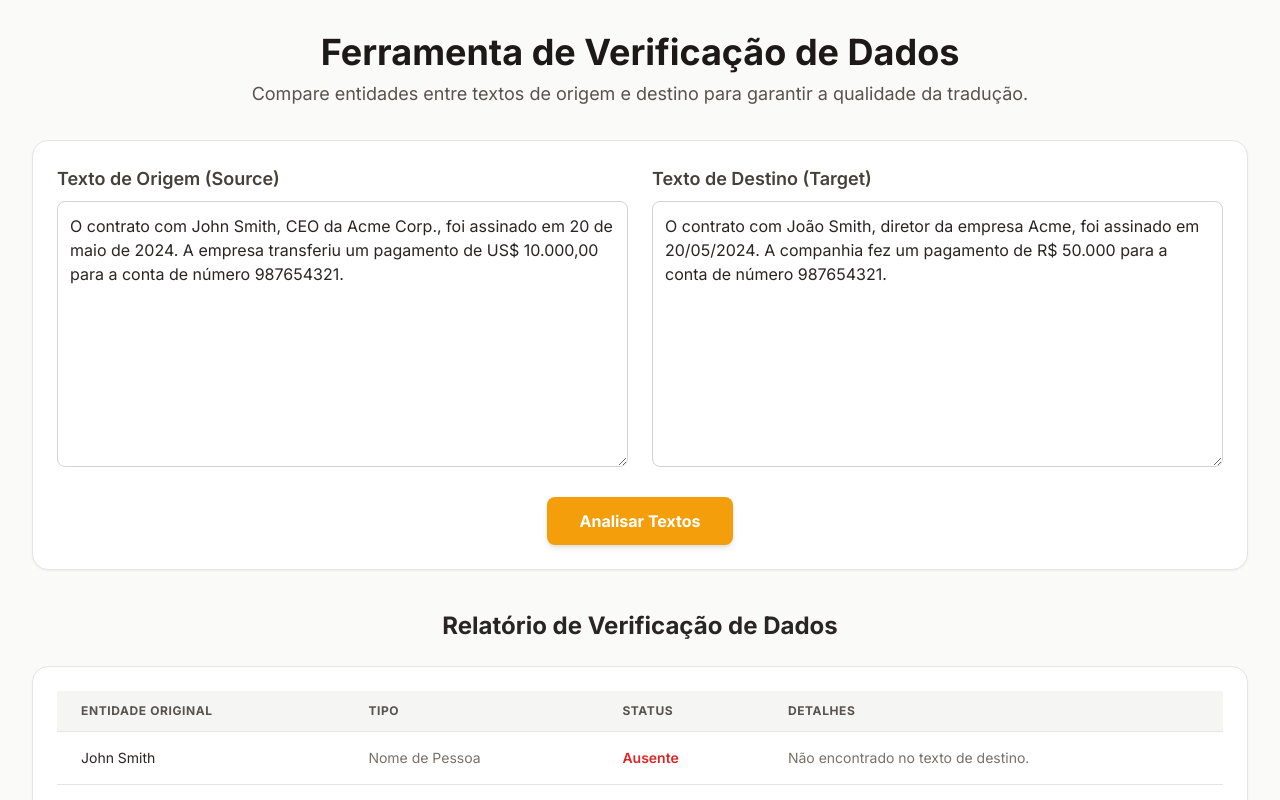
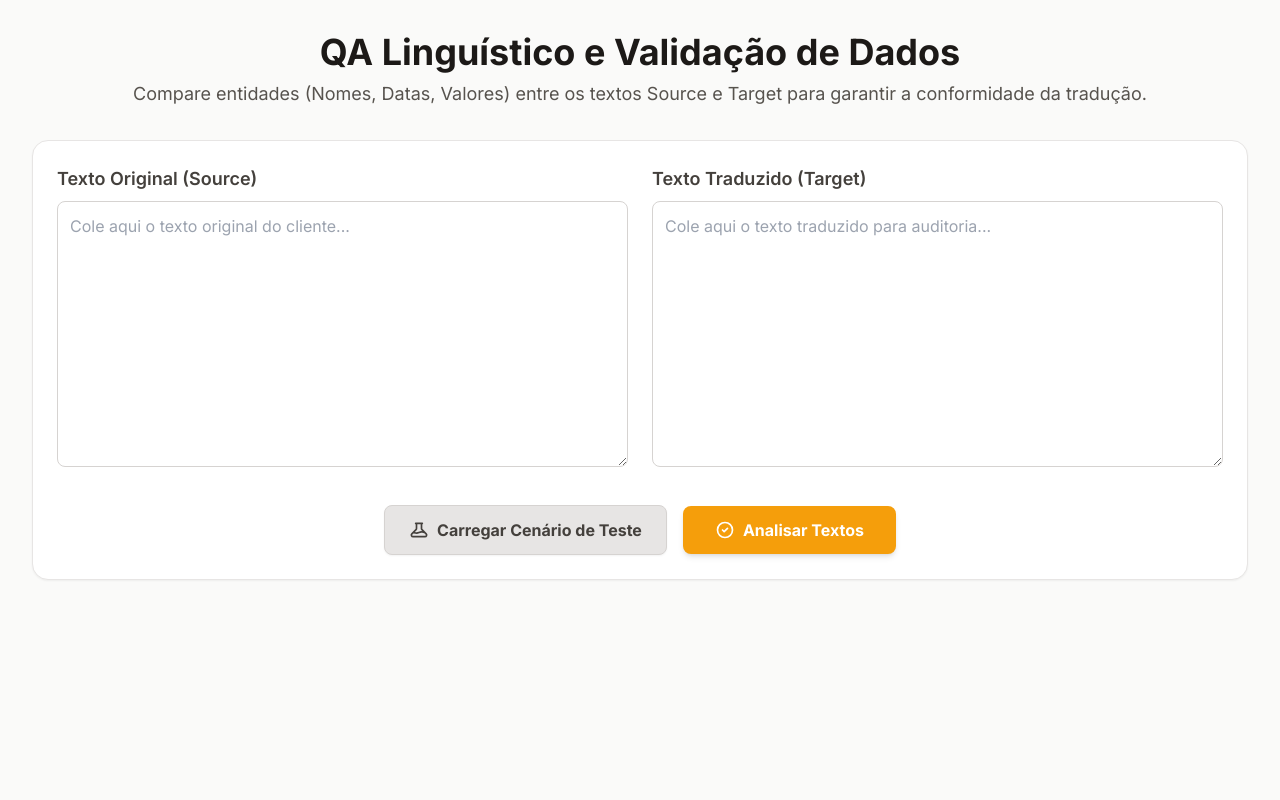
Before and after one commit to williammenezeskorn/project_linguistic, a plain HTML site: page index.html in a window 1280 px wide. Both pictures are taken after a click on the button "Analisar Textos". Shown: the top 800 px of the page. Drawn offline with nearby package versions, Linux system fonts and the light colour scheme.

Commit message:
Update title and labels for clarity and context

```diff
--- a/index.html
+++ b/index.html
@@ -3,19 +3,8 @@
 <head>
     <meta charset="UTF-8">
     <meta name="viewport" content="width=device-width, initial-scale=1.0">
-    <title>Verificador de Dados Multilíngues</title>
+    <title>Verificador de Dados Multilíngues - Korn Traduções</title>
     <script src="https://cdn.tailwindcss.com"></script>
-    <!-- Chosen Palette: Warm Neutrals -->
-    <!-- Application Structure Plan: The application is designed as a single-page tool with a clear, task-oriented workflow. It features a side-by-side input section for 'Source' and 'Target' texts, allowing for easy pasting and comparison. A prominent 'Analisar Textos' button triggers the core logic. Below the inputs, a dedicated results area appears dynamically. This area is split into two clear sections: a main comparison report presented in a table for detailed analysis, and a list of new data found only in the target text. This structure was chosen to directly mirror the user's mental model: provide data, get a comparison, and then see what's new. It's efficient, eliminates scrolling between different pages, and presents the complex analysis in a digestible, structured format. -->
-    <!-- Visualization & Content Choices:
-        - Report Info: Names, Orgs, Numbers, Dates from source/target texts.
-        - Goal: Compare entities, identify discrepancies, and find new data.
-        - Viz/Presentation Method: Textareas for input, an HTML table for the main report, and an unordered list for added data.
-        - Interaction: User pastes text and clicks a button. The report is generated dynamically in the DOM. Statuses in the table are color-coded for quick visual feedback.
-        - Justification: For this text-heavy, data-driven task, a tabular format is superior to graphical charts. It allows for precise display of text, status, and details, which is the core requirement. The simple button-click interaction makes the tool immediately usable without a learning curve.
-        - Library/Method: Vanilla JavaScript for all logic, Tailwind CSS for styling.
-    -->
-    <!-- CONFIRMATION: NO SVG graphics used. NO Mermaid JS used. -->
     <style>
         body {
             font-family: 'Inter', sans-serif;
@@ -24,7 +13,7 @@
         .status-variacao { color: #d97706; font-weight: 600; }
         .status-ausente { color: #dc2626; font-weight: 600; }
     </style>
-     <link rel="preconnect" href="https://fonts.googleapis.com">
+    <link rel="preconnect" href="https://fonts.googleapis.com">
     <link rel="preconnect" href="https://fonts.gstatic.com" crossorigin>
     <link href="https://fonts.googleapis.com/css2?family=Inter:wght@400;500;600;700&display=swap" rel="stylesheet">
 </head>
@@ -32,24 +21,31 @@
 
     <div class="container mx-auto p-4 sm:p-6 md:p-8">
         <header class="text-center mb-8">
-            <h1 class="text-3xl sm:text-4xl font-bold text-stone-900">Ferramenta de Verificação de Dados</h1>
-            <p class="mt-2 text-lg text-stone-600">Compare entidades entre textos de origem e destino para garantir a qualidade da tradução.</p>
+            <h1 class="text-3xl sm:text-4xl font-bold text-stone-900">QA Linguístico e Validação de Dados</h1>
+            <p class="mt-2 text-lg text-stone-600">Compare entidades (Nomes, Datas, Valores) entre os textos Source e Target para garantir a conformidade da tradução.</p>
         </header>
 
         <main>
             <div class="bg-white p-6 rounded-2xl shadow-sm border border-stone-200">
                 <div class="grid grid-cols-1 md:grid-cols-2 gap-6">
                     <div>
-                        <label for="sourceText" class="block text-lg font-semibold mb-2 text-stone-700">Texto de Origem (Source)</label>
-                        <textarea id="sourceText" rows="10" class="w-full p-3 border border-stone-300 rounded-lg focus:ring-2 focus:ring-amber-500 focus:border-amber-500 transition duration-200" placeholder="Cole aqui o texto original..."></textarea>
+                        <label for="sourceText" class="block text-lg font-semibold mb-2 text-stone-700">Texto Original (Source)</label>
+                        <textarea id="sourceText" rows="10" class="w-full p-3 border border-stone-300 rounded-lg focus:ring-2 focus:ring-amber-500 focus:border-amber-500 transition duration-200" placeholder="Cole aqui o texto original do cliente..."></textarea>
                     </div>
                     <div>
-                        <label for="targetText" class="block text-lg font-semibold mb-2 text-stone-700">Texto de Destino (Target)</label>
-                        <textarea id="targetText" rows="10" class="w-full p-3 border border-stone-300 rounded-lg focus:ring-2 focus:ring-amber-500 focus:border-amber-500 transition duration-200" placeholder="Cole aqui o texto traduzido..."></textarea>
+                        <label for="targetText" class="block text-lg font-semibold mb-2 text-stone-700">Texto Traduzido (Target)</label>
+                        <textarea id="targetText" rows="10" class="w-full p-3 border border-stone-300 rounded-lg focus:ring-2 focus:ring-amber-500 focus:border-amber-500 transition duration-200" placeholder="Cole aqui o texto traduzido para auditoria..."></textarea>
                     </div>
                 </div>
-                <div class="text-center mt-6">
-                    <button id="analyzeBtn" class="bg-amber-500 text-white font-bold py-3 px-8 rounded-lg hover:bg-amber-600 transition-transform transform hover:scale-105 shadow-md">
+
+                <div class="flex flex-col sm:flex-row justify-center items-center gap-4 mt-8">
+                    <button id="loadMockBtn" class="bg-stone-200 text-stone-700 font-bold py-3 px-6 rounded-lg hover:bg-stone-300 transition-colors border border-stone-300 shadow-sm flex items-center">
+                        <svg class="w-5 h-5 mr-2" fill="none" stroke="currentColor" viewBox="0 0 24 24" xmlns="http://www.w3.org/2000/svg"><path stroke-linecap="round" stroke-linejoin="round" stroke-width="2" d="M19.428 15.428a2 2 0 00-1.022-.547l-2.387-.477a6 6 0 00-3.86.517l-.318.158a6 6 0 01-3.86.517L6.05 15.21a2 2 0 00-1.806.547M8 4h8l-1 1v5.172a2 2 0 00.586 1.414l5 5c1.26 1.26.367 3.414-1.415 3.414H4.828c-1.782 0-2.674-2.154-1.414-3.414l5-5A2 2 0 009 10.172V5L8 4z"></path></svg>
+                        Carregar Cenário de Teste
+                    </button>
+
+                    <button id="analyzeBtn" class="bg-amber-500 text-white font-bold py-3 px-8 rounded-lg hover:bg-amber-600 transition-transform transform hover:scale-105 shadow-md flex items-center">
+                        <svg class="w-5 h-5 mr-2" fill="none" stroke="currentColor" viewBox="0 0 24 24" xmlns="http://www.w3.org/2000/svg"><path stroke-linecap="round" stroke-linejoin="round" stroke-width="2" d="M9 12l2 2 4-4m6 2a9 9 0 11-18 0 9 9 0 0118 0z"></path></svg>
                         Analisar Textos
                     </button>
                 </div>
@@ -57,7 +53,7 @@
 
             <div id="results" class="mt-10 hidden">
                 <div id="loader" class="text-center hidden">
-                    <p class="text-lg text-stone-600">Analisando...</p>
+                    <p class="text-lg text-stone-600 font-semibold animate-pulse">Auditando entidades linguísticas...</p>
                 </div>
 
                 <div id="reportContent">
@@ -66,10 +62,10 @@
                         <table class="min-w-full divide-y divide-stone-200">
                             <thead class="bg-stone-100">
                                 <tr>
-                                    <th scope="col" class="px-6 py-3 text-left text-xs font-bold text-stone-600 uppercase tracking-wider">Entidade Original</th>
+                                    <th scope="col" class="px-6 py-3 text-left text-xs font-bold text-stone-600 uppercase tracking-wider">Entidade Original (Source)</th>
                                     <th scope="col" class="px-6 py-3 text-left text-xs font-bold text-stone-600 uppercase tracking-wider">Tipo</th>
                                     <th scope="col" class="px-6 py-3 text-left text-xs font-bold text-stone-600 uppercase tracking-wider">Status</th>
-                                    <th scope="col" class="px-6 py-3 text-left text-xs font-bold text-stone-600 uppercase tracking-wider">Detalhes</th>
+                                    <th scope="col" class="px-6 py-3 text-left text-xs font-bold text-stone-600 uppercase tracking-wider">Detalhes / Ação</th>
                                 </tr>
                             </thead>
                             <tbody id="reportTableBody" class="bg-white divide-y divide-stone-200">
@@ -78,15 +74,14 @@
                     </div>
 
                     <div id="addedDataSection" class="mt-8">
-                        <h3 class="text-xl font-bold mb-4 text-stone-800">Dados Adicionados no Destino</h3>
-                        <div class="bg-white p-6 rounded-2xl shadow-sm border border-stone-200">
-                            <ul id="addedDataList" class="list-disc list-inside space-y-2 text-stone-700">
-                                <li id="noAddedData" class="hidden">Nenhum dado novo encontrado.</li>
+                        <h3 class="text-xl font-bold mb-4 text-stone-800">Alerta: Dados Adicionados no Destino</h3>
+                        <div class="bg-white p-6 rounded-2xl shadow-sm border border-red-200 bg-red-50">
+                            <ul id="addedDataList" class="list-disc list-inside space-y-2 text-red-700 font-medium">
+                                <li id="noAddedData" class="hidden text-stone-700 font-normal">Nenhum dado novo ou não mapeado encontrado.</li>
                             </ul>
                         </div>
                     </div>
                 </div>
-
             </div>
         </main>
     </div>
@@ -94,6 +89,7 @@
     <script>
     document.addEventListener('DOMContentLoaded', () => {
         const analyzeBtn = document.getElementById('analyzeBtn');
+        const loadMockBtn = document.getElementById('loadMockBtn');
         const sourceTextArea = document.getElementById('sourceText');
         const targetTextArea = document.getElementById('targetText');
         const resultsDiv = document.getElementById('results');
@@ -104,9 +100,16 @@
         const addedDataSection = document.getElementById('addedDataSection');
         const noAddedData = document.getElementById('noAddedData');
 
-        sourceTextArea.value = "O contrato com John Smith, CEO da Acme Corp., foi assinado em 20 de maio de 2024. A empresa transferiu um pagamento de US$ 10.000,00 para a conta de número 987654321.";
-        targetTextArea.value = "O contrato com João Smith, diretor da empresa Acme, foi assinado em 20/05/2024. A companhia fez um pagamento de R$ 50.000 para a conta de número 987654321.";
+        // FUNÇÃO: Carregar Dados de Teste (Mock Data)
+        loadMockBtn.addEventListener('click', () => {
+            sourceTextArea.value = "The service contract for John Doe, CEO of Acme Corp., is valued at US$ 45,000.00 and starts on 10/12/2026. Please remit payment to account number 998877665.";
+            targetTextArea.value = "O contrato de prestação de serviços para Jon Doe, diretor da Acme, tem o valor de R$ 45.000,00 e começa em 12/10/2026. Por favor, efetue o pagamento para a conta de número 998877664.";
 
+            // Opcional: Rola a página um pouco para baixo
+            sourceTextArea.scrollIntoView({ behavior: 'smooth', block: 'center' });
+        });
+
+        // DEFINIÇÕES DE ENTIDADES (RegEx)
         const ENTITY_DEFINITIONS = [
             { type: 'Nome de Pessoa', regex: /(?:[A-Z][a-zà-ú]+-?)+ (?:[A-Z][a-zà-ú]+\s?)+/g },
             { type: 'Organização', regex: /[A-Z][A-Za-z0-9\s]+(?:Corp\.|Inc\.|Ltda\.)/g },
@@ -174,10 +177,10 @@
                  if (normalizedTargetText.includes(normalizedMainName)) {
                      const regex = new RegExp(`\\b${normalizedMainName}\\b`, 'i');
                      const match = normalizedTargetText.match(regex);
-                     if(match) return { found: true, detail: `Encontrado como "${mainName}".`};
+                     if(match) return { found: true, detail: `Aviso: Encontrado parcialmente como "${mainName}".`};
                  }
             }
-            return { found: false, detail: 'Não encontrado no texto de destino.' };
+            return { found: false, detail: 'Erro Crítico: Não encontrado no texto de destino.' };
         };
 
         analyzeBtn.addEventListener('click', () => {
@@ -185,7 +188,7 @@
             const targetText = targetTextArea.value;
 
             if (!sourceText || !targetText) {
-                alert('Por favor, preencha ambos os campos de texto.');
+                alert('Atenção: Por favor, preencha ambos os campos (Source e Target) antes de analisar.');
                 return;
             }
 
@@ -203,7 +206,7 @@
                 const normalizedSourceEntities = sourceEntities.map(e => e.normalized);
 
                 sourceEntities.forEach(entity => {
-                    let status = 'Ausente';
+                    let status = 'FALHA DE TRADUÇÃO';
                     let details = 'Não encontrado no texto de destino.';
                     let statusClass = 'status-ausente';
 
@@ -211,23 +214,23 @@
 
                     if (normalizedTargetEntities.includes(entity.normalized)) {
                         status = 'OK';
-                        details = 'Encontrado.';
+                        details = 'Correspondência Exata.';
                         statusClass = 'status-ok';
                     } else {
                         const variation = findVariation(entity, normalizedTargetText);
                         if (variation.found) {
-                            status = 'Variação Encontrada';
+                            status = 'ATENÇÃO (Variação)';
                             details = variation.detail;
                             statusClass = 'status-variacao';
                         }
                     }
 
                     const row = `
-                        <tr>
-                            <td class="px-6 py-4 whitespace-nowrap text-sm text-stone-800">${entity.original}</td>
+                        <tr class="hover:bg-stone-50 transition-colors">
+                            <td class="px-6 py-4 whitespace-nowrap text-sm font-medium text-stone-900">${entity.original}</td>
                             <td class="px-6 py-4 whitespace-nowrap text-sm text-stone-500">${entity.type}</td>
                             <td class="px-6 py-4 whitespace-nowrap text-sm ${statusClass}">${status}</td>
-                            <td class="px-6 py-4 whitespace-nowrap text-sm text-stone-500">${details}</td>
+                            <td class="px-6 py-4 whitespace-nowrap text-sm text-stone-600">${details}</td>
                         </tr>
                     `;
                     reportTableBody.innerHTML += row;
@@ -252,7 +255,10 @@
 
                 loader.classList.add('hidden');
                 reportContent.classList.remove('hidden');
-            }, 500);
+
+                // Rola a tela para o relatório
+                reportContent.scrollIntoView({ behavior: 'smooth' });
+            }, 600); // Simulando tempo de processamento para UX
         });
     });
     </script>
```
